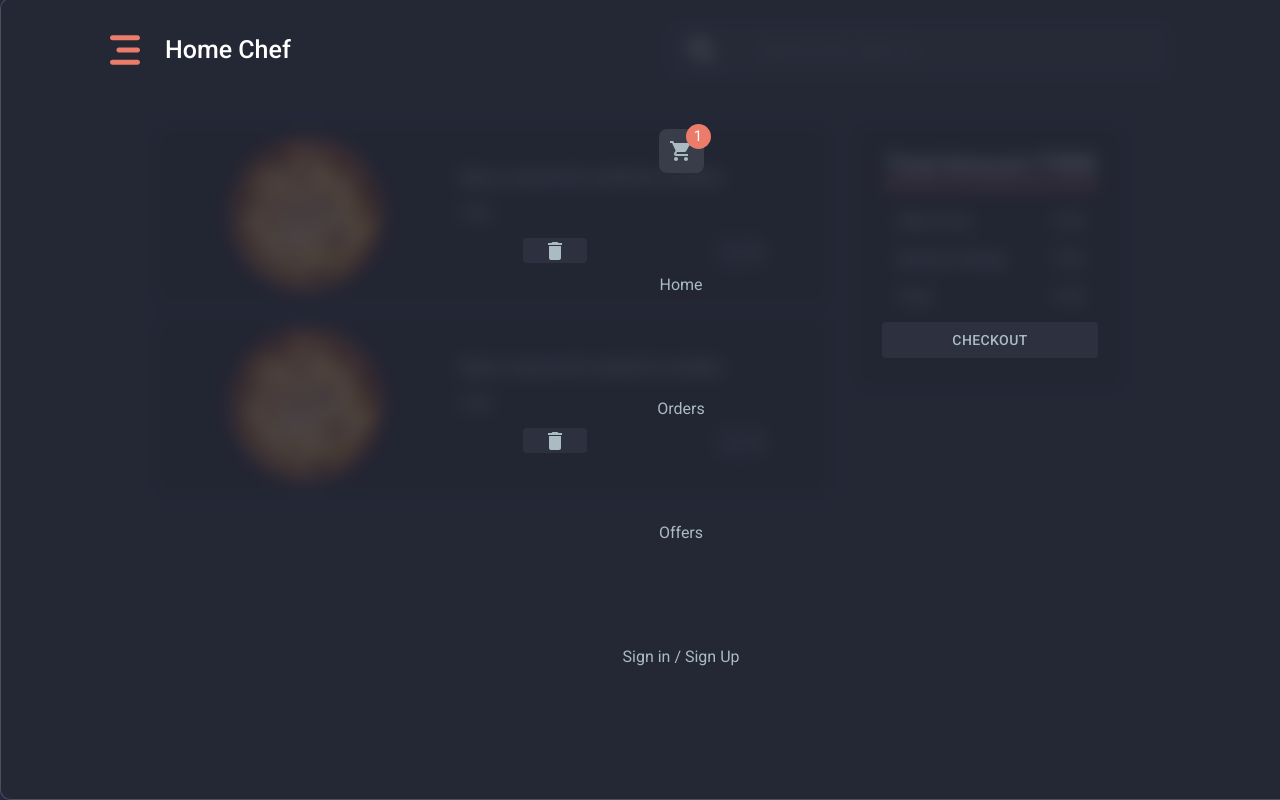
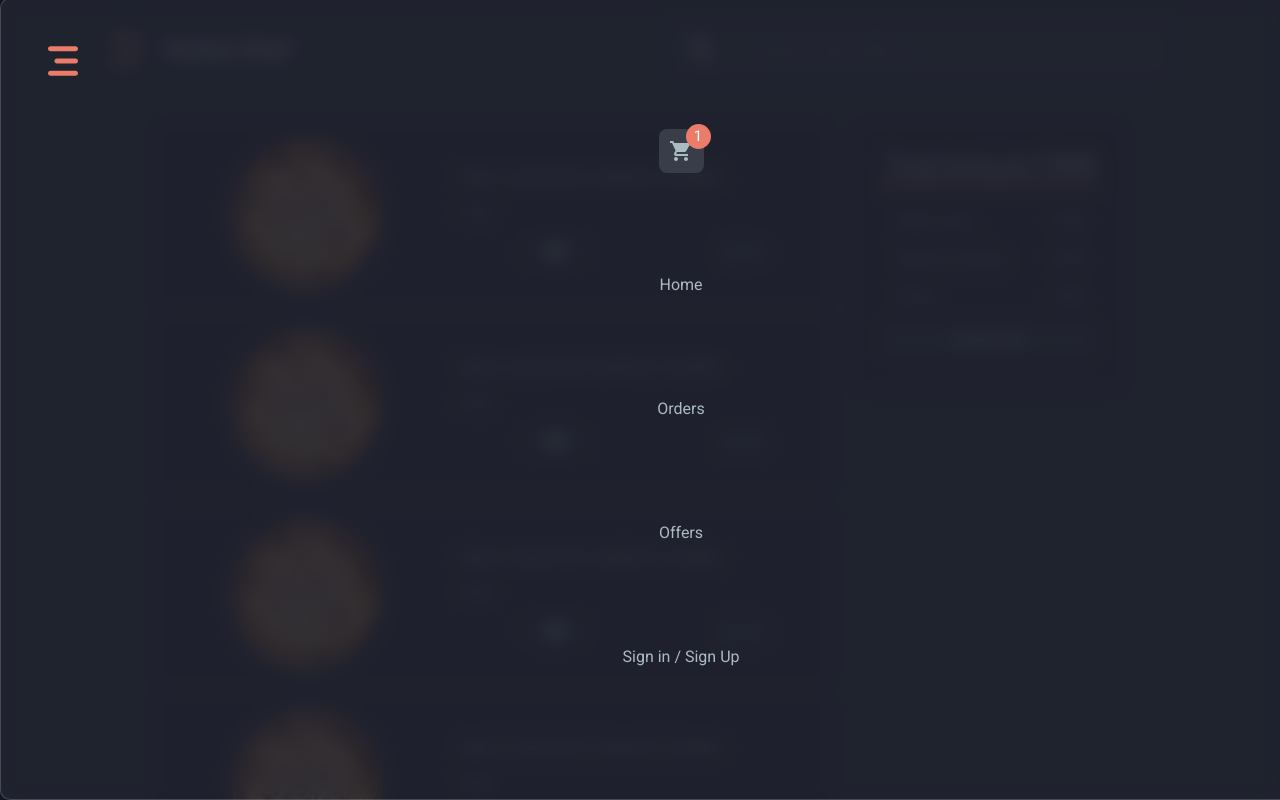
Before and after one commit to aninarafath6/Home-Chef, a React (Create React App) app in the folder home-che-front-end/: page /cart in a window 1280 px wide. Both pictures are taken after a click on the picture 125 px from the left and 50 px from the top of the page. Shown: the top 800 px of the page. Built offline with nearby package versions, Linux system fonts and the light colour scheme.

Commit message:
header nav modified

```diff
--- a/home-che-front-end/src/components/cart/Cart.js
+++ b/home-che-front-end/src/components/cart/Cart.js
@@ -15,6 +15,12 @@ export default function Cart() {
             <CartItemSection>
                 <CartItem />
                 <CartItem />
+                <CartItem />
+                <CartItem />
+                <CartItem />
+                <CartItem />
+                <CartItem />
+
 
             </CartItemSection>
             <CartPriceSection>
--- a/home-che-front-end/src/components/header/Header.Element.js
+++ b/home-che-front-end/src/components/header/Header.Element.js
@@ -98,7 +98,6 @@ export const OpenedHeaderPannal = styled.div`
   bottom:0;
 `;
 export const NavUl = styled.ul`
-  visibility:${props => props.status ? 'visible' : 'hidden'};
   position:fixed;
   height:100%;
   width:100%;
@@ -119,6 +118,13 @@ export const NavUl = styled.ul`
   transition:.3s ease;
   left:0;
   bottom:0;
+
+  ::before{
+    content: '';
+    position: absolute;
+    top:0;
+    left:0;
+  }
   `;
 export const NavLi = styled.li`
   font-family: 'Roboto';
@@ -176,5 +182,19 @@ export const NavLink = styled(Link)`
   text-decoration:none;
   :hover{
     color:#EA7C69;
+
   }
   `;
+
+  export const NavCloseButton= styled.img`
+    width:30px;
+  cursor: pointer;
+  z-index:10;
+      width: 30px;
+    cursor: pointer;
+    z-index: 10;
+    left: 0;
+    top: 0;
+    position: absolute;
+    margin: 47px;
+  `;
--- a/home-che-front-end/src/components/header/Header.js
+++ b/home-che-front-end/src/components/header/Header.js
@@ -14,9 +14,11 @@ import {
     NavLi,
     LiContainer,
     CartIconContainer,
-    NavLink
+    NavLink,
+    NavCloseButton
 
 } from './Header.Element';
+import { Dialog } from '@material-ui/core';
 
 export default function Header() {
     const [status,setStatus] =useState(false)
@@ -36,7 +38,9 @@ export default function Header() {
                     </SearchIconContainer>
                     <SearchInput placeholder='Search for food ,coffee ,etc...' />
                 </SearchContainer>
-                <NavUl status={status}>
+               <Dialog open={status}>
+               <NavUl>
+               <NavCloseButton onClick={()=>setStatus(!status)} src='/icons/menuIcon.svg' />
                 <LiContainer>
                 <NavLi>
                 <NavLink onClick={closePannal} to='/cart'>
@@ -67,6 +71,7 @@ export default function Header() {
                 </NavLi>
                 </LiContainer>
                 </NavUl>
+               </Dialog>
             </HeaderContainer>
 
         </Container>
```
